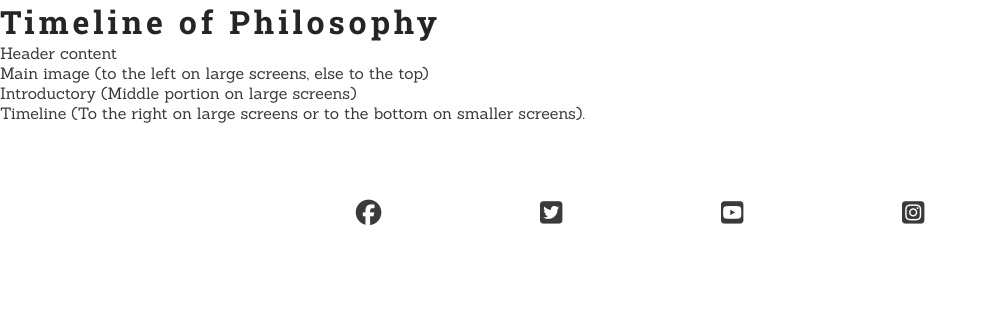
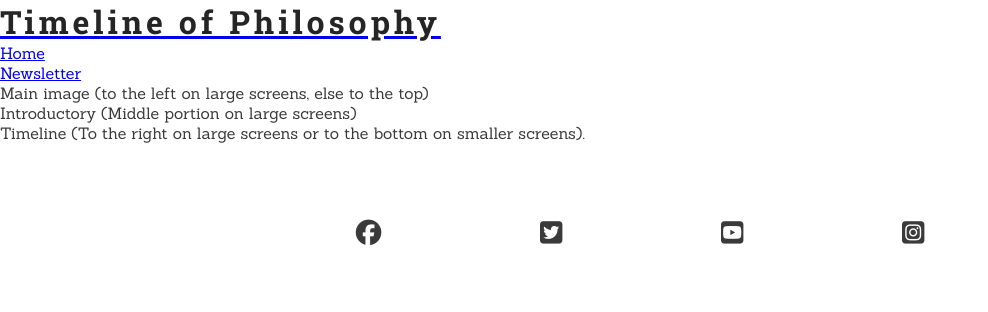
Before and after one commit to mikejdublin/philosophy-timeline, a plain HTML site: page index.html in a window 1280 px wide. Shown: the whole page, without its empty margins (0-988 px from the left). Drawn offline with Linux system fonts and the light colour scheme.

Commit message:
Add structure for nav section within the header

```diff
--- a/index.html
+++ b/index.html
@@ -14,9 +14,21 @@
 
 <body>
 	<header>
-		<h1>Timeline of Philosophy</h1>
-		Header content
+		<a href="index.html"><h1>Timeline of Philosophy</h1></a>
+
+		<!-- Main menu -->
+		<nav>
+			<ul id="menu">
+				<li>
+					<a href="index.html" class="active">Home</a>
+				</li>
+				<li>
+					<a href="newsletter.html">Newsletter</a>
+				</li>
+			</ul>
+		</nav>
 	</header>
+
 	<section>
 		Main image (to the left on large screens, else to the top)
 	</section>
```
